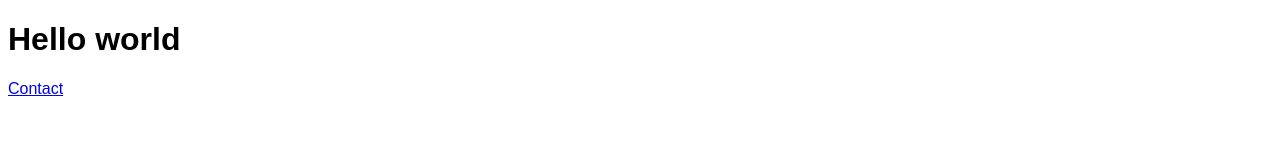
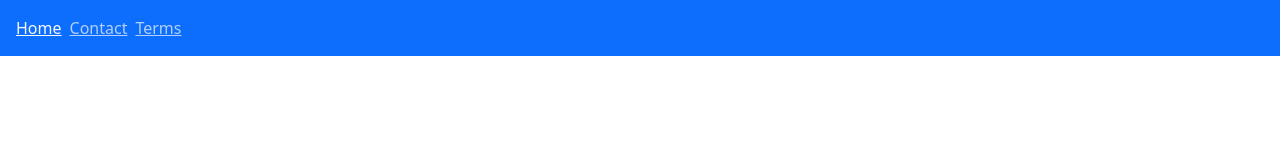
Before and after one commit to monika-lang/github, a plain HTML site: page index.html in a window 1280 px wide. Drawn offline with nearby package versions, Linux system fonts and the light colour scheme.

Commit message:
update files

```diff
--- a/index.html
+++ b/index.html
@@ -4,10 +4,15 @@
     <meta charset="UTF-8">
     <meta name="viewport" content="width=device-width, initial-scale=1.0">
     <title>Main page</title>
-    <link rel="stylesheet" href="./style-thing.css">
+    <link rel="stylesheet" href="css/bootstrap.min.css">
 </head>
 <body>
-    <h1>Hello world</h1>
-    <a href="./contact.html">Contact</a>
+    <nav class="d-flex bg-primary p-3">
+        <a href="#" class="text-light me-2">Home</a>
+        <a href="./contact.html" class="text-light me-2" style="--bs-text-opacity: 0.7">Contact</a>
+        <a href="./terms.html" class="text-light me-2" style="--bs-text-opacity: 0.7">Terms</a>
+    </nav>
+
+    <script src="js/bootstrap.min.js"></script>
 </body>
 </html>
```
Also changed, not shown: terms.html (added, +11 -0 lines).
